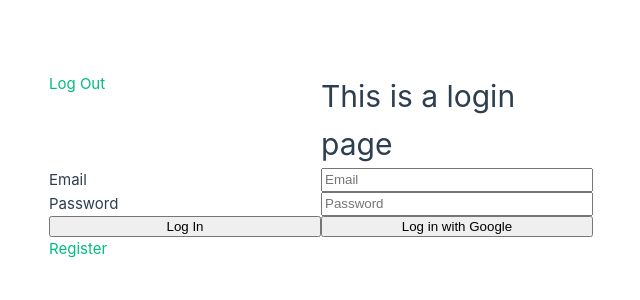
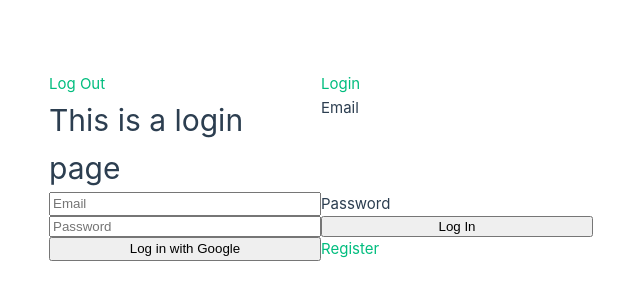
Before and after one commit to BastirChefs/web, a Vue app: page /login in a window 1280 px wide. Shown: the part 234-534 px from the top of the page, without its empty margins (15-655 px from the left). Built offline with nearby package versions, Linux system fonts and the light colour scheme; what vuefire would draw is missing.

Commit message:
redirect to ingredients after change

```diff
--- a/src/App.vue
+++ b/src/App.vue
@@ -4,6 +4,7 @@
 <template>
   <div id="app">
     <RouterLink to="/logout">Log Out</RouterLink>
+    <RouterLink to="/login">Login</RouterLink>
     <RouterView />
   </div>
 </template>
--- a/src/views/IngredientsEditView.vue
+++ b/src/views/IngredientsEditView.vue
@@ -40,6 +40,7 @@ const saveChanges = async () => {
             name: name.value,
             unit: unit.value
         });
+        router.push('/ingredients')
     } catch (error) {
         console.error("Error updating ingredient:", error);
     }
```
